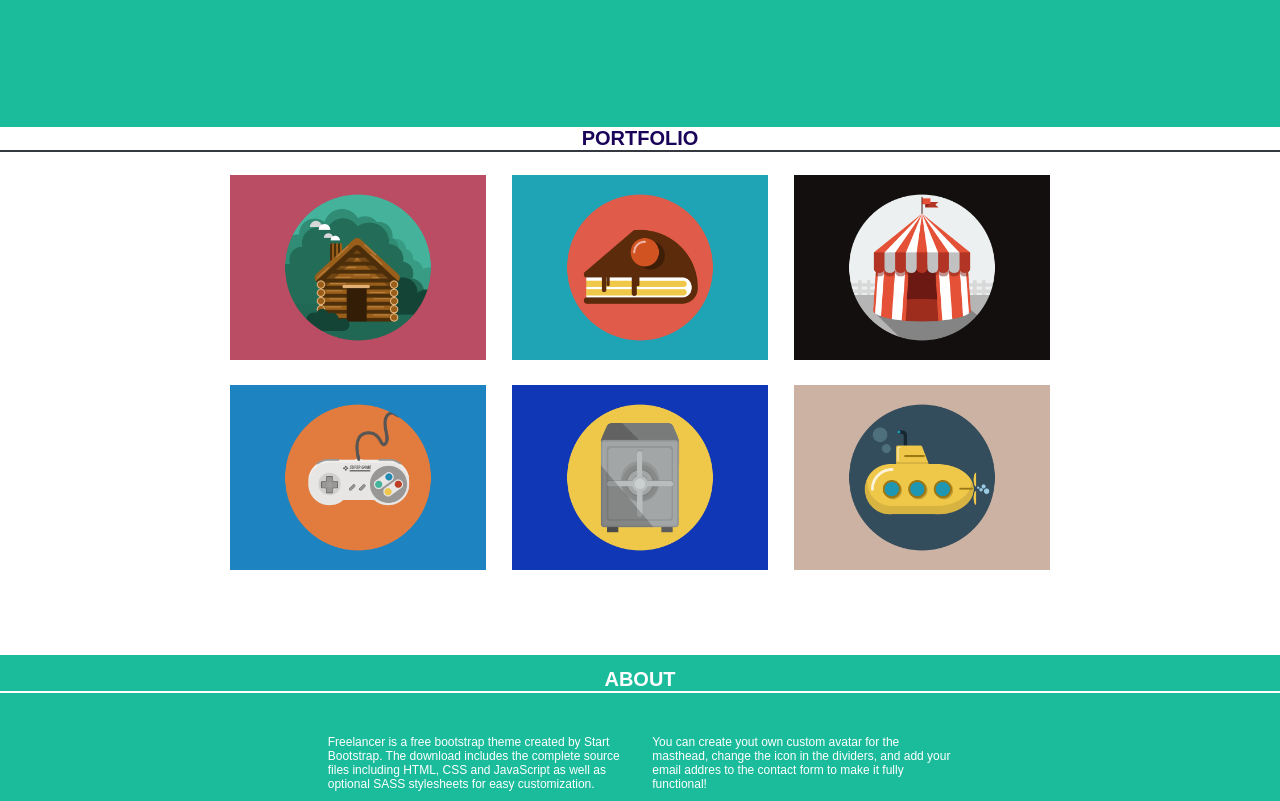
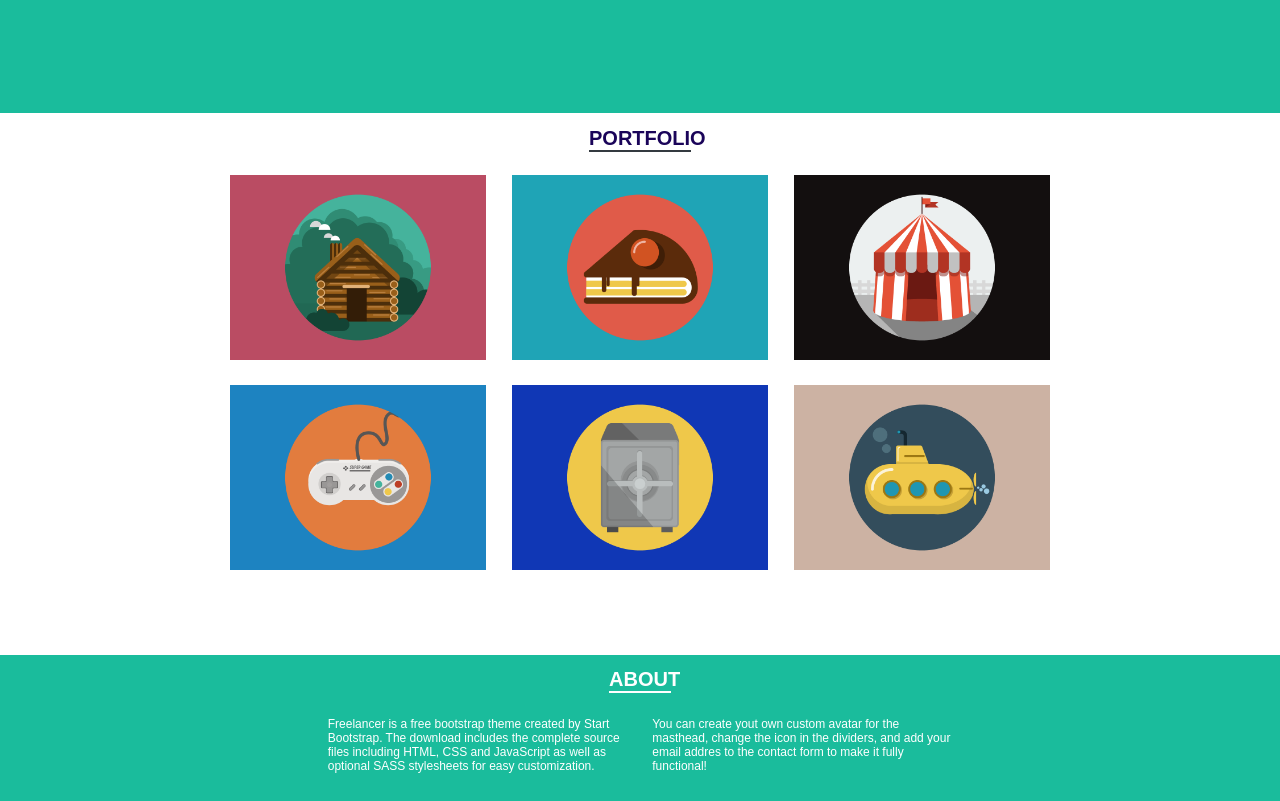
Before and after one commit to tefiavalos/quinta-clase, a plain HTML site: page ejercicio/index.html in a window 1280 px wide. Shown: the part 500-1301 px from the top of the page. Drawn offline with Linux system fonts and the light colour scheme; a web font is replaced by a local one.

Commit message:
modificaciones

```diff
--- a/ejercicio/style.css
+++ b/ejercicio/style.css
@@ -1,6 +1,7 @@
 @import url('https://fonts.googleapis.com/css?family=Mina&display=swap');
 
 body{
+    text-align: center;
     margin: 0px;
     font-family: 'Mina', sans-serif;
     color: #ffffff;
@@ -77,10 +78,6 @@ h2{
     padding-bottom: 70px;
 }
 
-body{
-    text-align: center;
-}
-
 img{
     width: 20%;
     height: 20%;
@@ -97,7 +94,6 @@ body{
 }
 
 
-
 .segundo, .primer{
     display:inline-block;
     width: 300px;
@@ -108,12 +104,18 @@ body{
 }
 
 #portfolio{
+    display:inline-block;
     text-align: center;
+    width: 102px;
     border-bottom: 2px solid #343a40;
+
 }
 #about{
+    display:inline-block;
     border-bottom: 2px solid white;
+    width: 62px;
     text-align: center;
+
 }
 
 .menu{
```
Also changed, not shown: ejercicio/index.html (+2 -1 lines).
